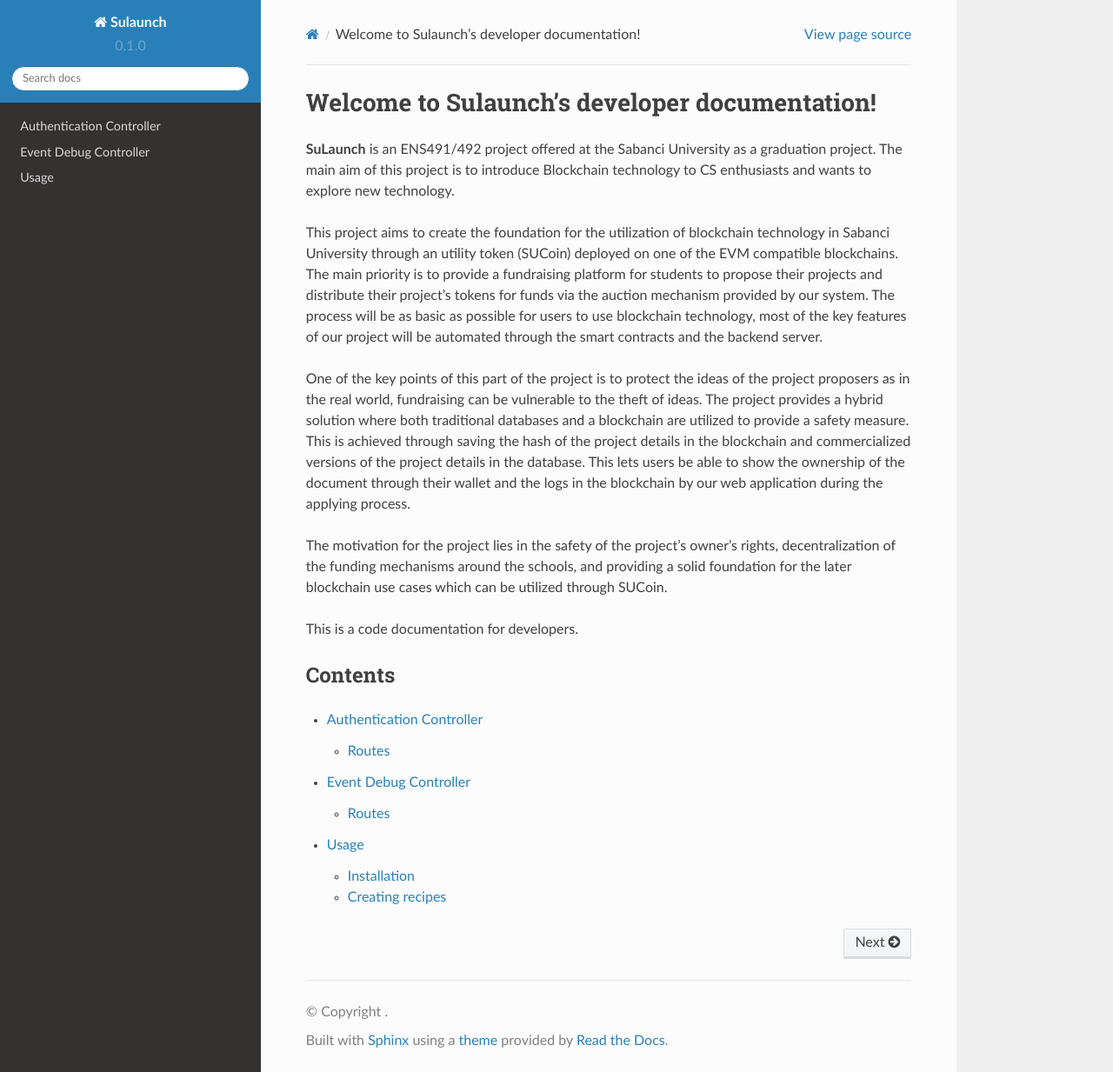
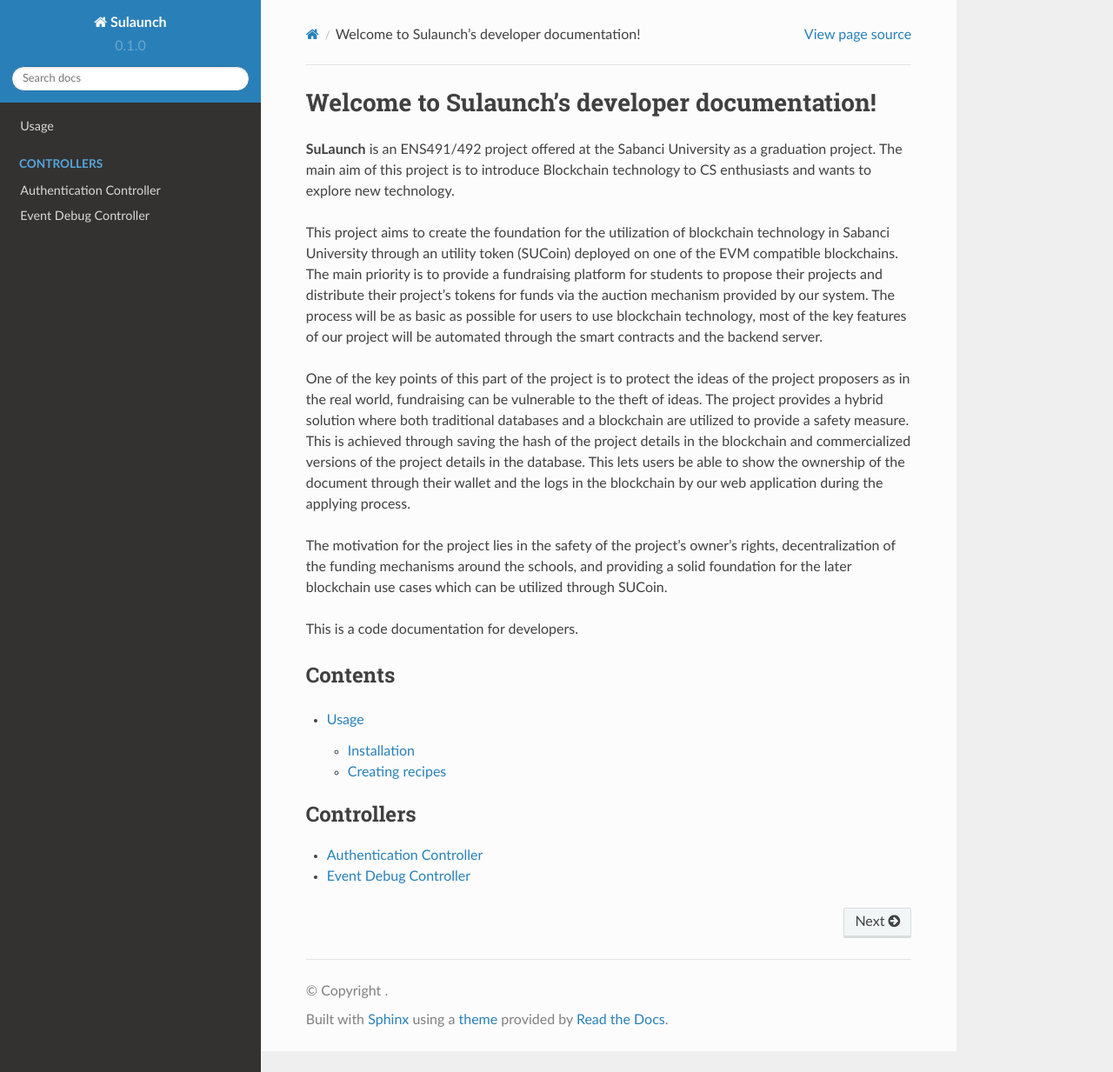
Before and after one commit to umutondersu/sulaunch-doc, a Sphinx documentation site: the page built from docs/source/index.rst, in a window 1280 px wide and 1233 px high. Shown: the whole window at 87% size. Built offline with Sphinx 7.4.7 and the Read the Docs theme 2.0.0, drawn with Linux system fonts in a browser that asks for light colours.

Commit message:
sections

```diff
--- a/docs/source/Authentication Controller.rst
+++ b/docs/source/Authentication Controller.rst
@@ -6,6 +6,8 @@
 .. code-block:: none
 
     backend_dotnet\Controllers\AuthenticationController.cs
+
+It handles user authentication and registration, providing endpoints for user login, registration, email verification, and retrieving the nonce for a given wallet address. It is located at:
 
 Routes
 ------
--- a/docs/source/Event Debug Controller.rst
+++ b/docs/source/Event Debug Controller.rst
@@ -6,6 +6,8 @@
 .. code-block:: none
 
     backend_dotnet\Controllers\EventDebugController.cs
+
+The ``EventDebugController`` is used for debugging purposes and checking the whitelisting status of users, providing endpoints for retrieving event logs and checking if a user is whitelisted based on their wallet address. It is located at:
 
 Routes
 ------
--- a/docs/source/index.rst
+++ b/docs/source/index.rst
@@ -16,6 +16,11 @@
 
 .. toctree::
 
+   usage
+
+.. toctree::
+   :maxdepth: 1
+   :caption: Controllers
+
    Authentication Controller
    Event Debug Controller
-   usage
```
